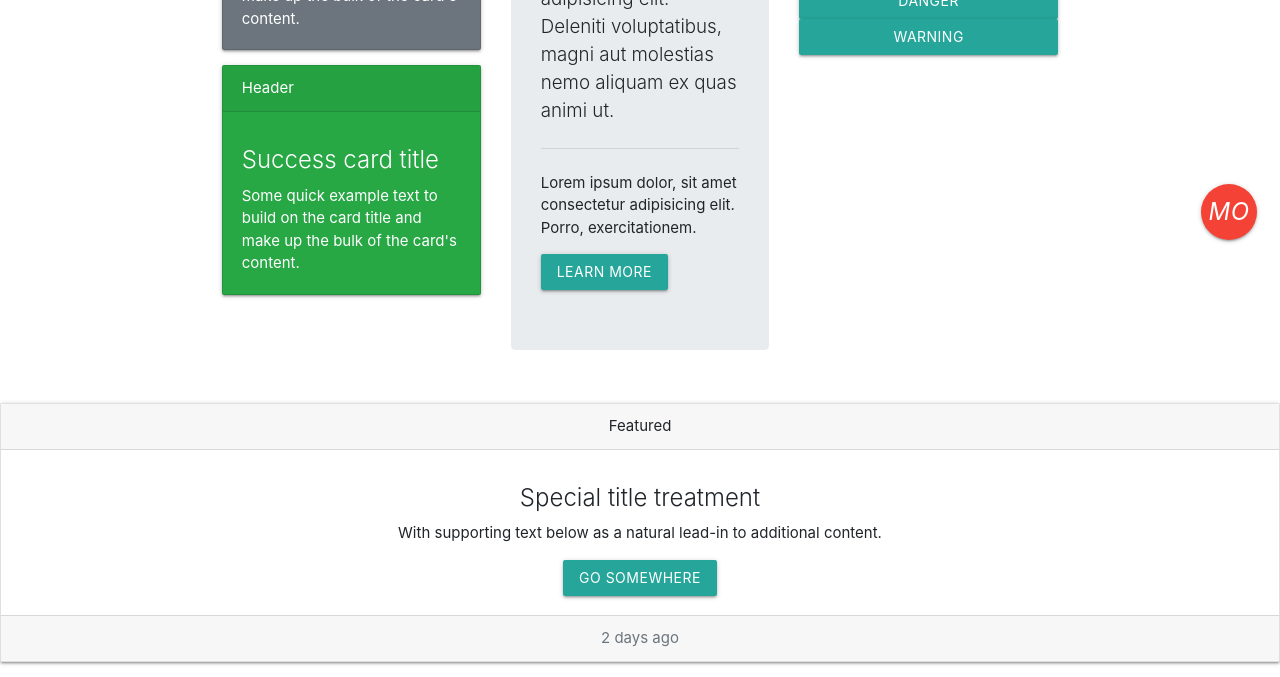
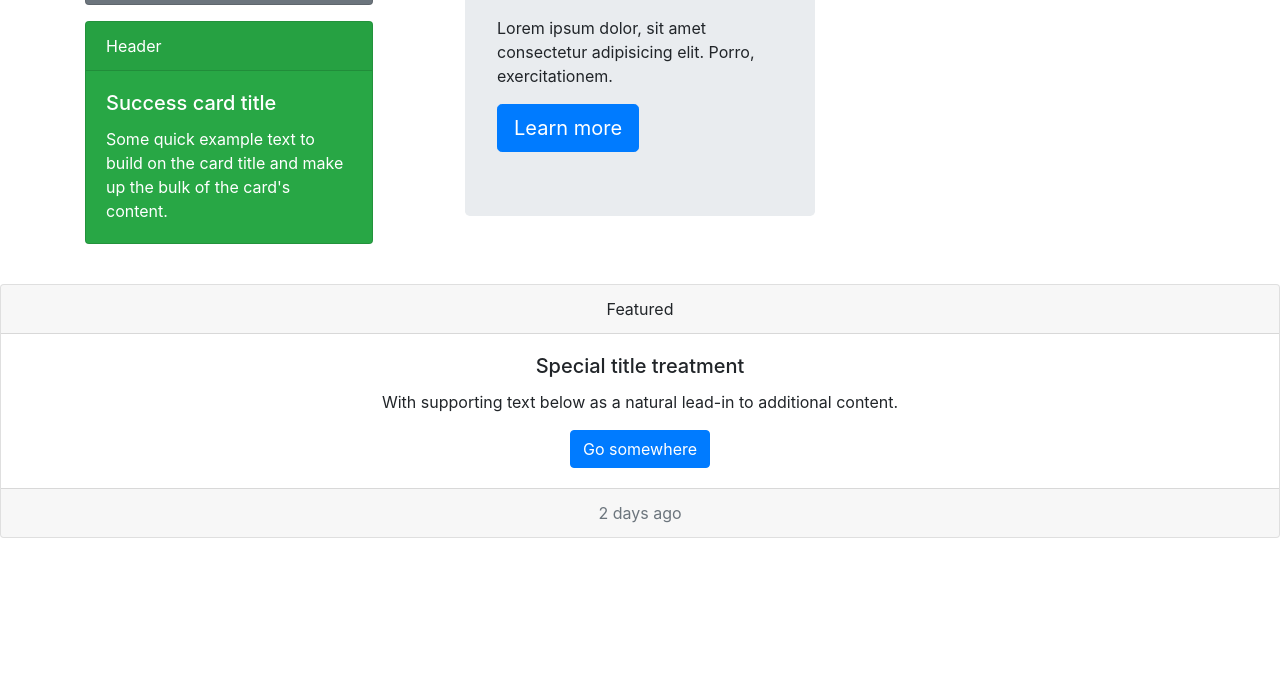
Before and after one commit to JuanPedraza/Clase3, a plain HTML site: page index.html in a window 1280 px wide. Shown: the part 537-1214 px from the top of the page. After the commit the page ends 1075 px from the top, so only its background shows below. Drawn offline with nearby package versions, Linux system fonts and the light colour scheme.

Commit message:
Se comentan las líneas de Materialize, ya que daña el diseño de Boostrap

```diff
--- a/index.html
+++ b/index.html
@@ -9,7 +9,8 @@
     <link rel="stylesheet" href="./css/bootstrap.css">
     <link rel="stylesheet" href="./css/style.css">
     <link rel="shortcut icon" href="./image/Frutería.png" type="image/x-icon">
-    <link rel="stylesheet" href="https://cdnjs.cloudflare.com/ajax/libs/materialize/1.0.0/css/materialize.min.css">
+    <!-- <link rel="stylesheet" href="https://cdnjs.cloudflare.com/ajax/libs/materialize/1.0.0/css/materialize.min.css"> -->
+    <!-- <link href="https://fonts.googleapis.com/icon?family=Material+Icons" rel="stylesheet"> -->
 
     <!-- [if it IE 9]
     <script src="https://cdnjs.cloudflare.com/ajax/libs/ie8/0.8.1/ie8.js"></script> -->
@@ -141,7 +142,7 @@
             <h5 class="card-title">Special title treatment</h5>
             <p class="card-text">With supporting text below as a natural lead-in to additional content.</p>
             <a href="#" class="btn btn-primary">Go somewhere</a>
-            <div class="fixed-action-btn">
+            <!-- <div class="fixed-action-btn">
                 <a class="btn-floating btn-large red">
                     <i class="large material-icons">mode_edit</i>
                 </a>
@@ -151,7 +152,7 @@
                     <li><a class="btn-floating green"><i class="material-icons">publish</i></a></li>
                     <li><a class="btn-floating blue"><i class="material-icons">attach_file</i></a></li>
                 </ul>
-            </div>
+            </div> -->
         </div>
         <div class="card-footer text-muted">
             2 days ago
```
